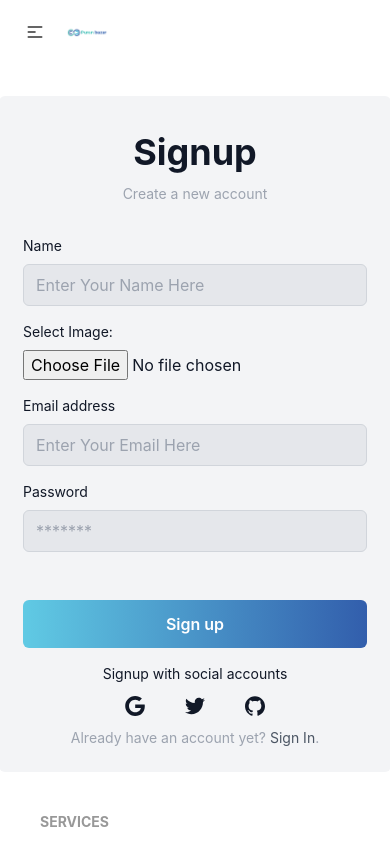
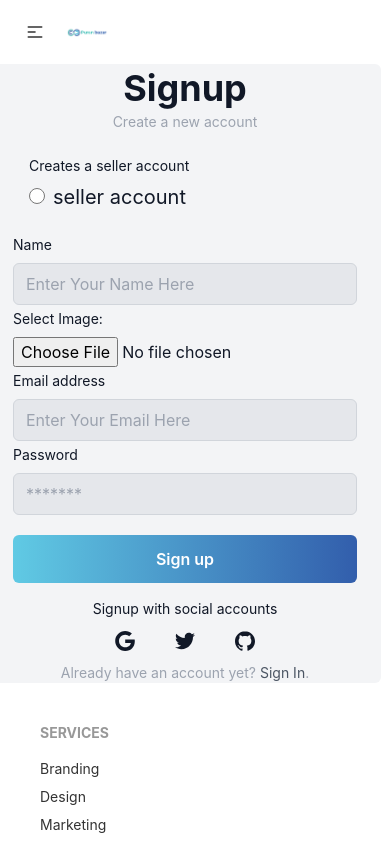
Before and after one commit to f4faysal/Puran-Bazar-project-s12-clients-sid, a React (Create React App) app: page /signup in a window 390 px wide. Shown: the top 844 px of the page. Built offline with nearby package versions, Linux system fonts and the light colour scheme; no server answers.

Commit message:
add a sellar loging system

```diff
--- a/package.json
+++ b/package.json
@@ -3,6 +3,7 @@
   "version": "0.1.0",
   "private": true,
   "dependencies": {
+    "@headlessui/react": "^1.7.4",
     "@heroicons/react": "^2.0.13",
     "@tanstack/react-query": "^4.16.1",
     "@testing-library/jest-dom": "^5.16.5",
--- a/src/Components/Card/ExpCard.js
+++ b/src/Components/Card/ExpCard.js
@@ -2,8 +2,8 @@ import { StarIcon } from "@heroicons/react/24/solid";
 import React from "react";
 import { Link } from "react-router-dom";
 
-const ExpCard = ({ categorie, det }) => {
-  const { logo, _id, slug , title } = categorie;
+const ExpCard = ({ categorie, det  }) => {
+  const { logo, _id, slug, title } = categorie;
 
   return (
     <div className="lg:w-1/4 md:w-1/2 p-4 w-full flex justify-center items-center flex-col">
@@ -20,11 +20,9 @@ const ExpCard = ({ categorie, det }) => {
 
       {det ? (
         <div className="mt-4">
-          <h3 className="text-gray-500 text-xs tracking-widest title-font mb-1">
-
-          </h3>
+          {/* <h3 className="text-gray-500 text-xs tracking-widest title-font mb-1"> </h3> */}
           <h2 className="text-gray-900 title-font text-lg font-medium">
-          {title}
+            {title}
           </h2>
           <p className="mt-1">total 99</p>
           <div className="flex mt-1">
--- /dev/null
+++ b/src/Components/Card/ItemCard.js
@@ -0,0 +1,25 @@
+import React from "react";
+
+const ItemCard = () => {
+
+  return (
+    <div className="card w-52 bg-base-100 shadow-xl">
+      <figure className="px-3 pt-2">
+        <img
+          src="https://placeimg.com/400/225/arch"
+          alt="Shoes"
+          className="rounded-xl"
+        />
+      </figure>
+      <div className=" card p-2 items-center text-center">
+        <h2 className="card-title">Shoes!</h2>
+        <p>If a dog chews shoes whose shoes does he choose?</p>
+        <div className="card-actions">
+          <button className="btn btn-primary">Buy Now</button>
+        </div>
+      </div>
+    </div>
+  );
+};
+
+export default ItemCard;
--- a/src/Routes/routes.js
+++ b/src/Routes/routes.js
@@ -17,14 +17,18 @@ const router = createBrowserRouter([
         element: <Home />,
       },
       {
-        path: "/categoriesAll",
+        path: "/categories",
         element: <CategoriesAll />,
       },
 
       {
         path: "/categoriseItem/:slug",
         loader: ({ params }) =>
-          fetch(`http://localhost:5000/categories/${params.slug}`),
+          fetch(`http://localhost:5000/categories/${params.slug}`, {
+            headers: {
+              authorization: `bearer ${localStorage.getItem("access-token")}`,
+            },
+          }),
         element: <CategoriseItem />,
       },
       {
--- a/src/Shared/Navbar/Navbar.js
+++ b/src/Shared/Navbar/Navbar.js
@@ -14,7 +14,7 @@ const Navbar = () => {
         <Link to={"/"}>Home</Link>
       </li>
       <li>
-        <Link to={"/"}>Contact Us</Link>
+        <Link to={"/categories"}>Categories</Link>
       </li>
       {user?.uid ? (
         <>
--- /dev/null
+++ b/src/api/auth.js
@@ -0,0 +1,18 @@
+export const setAuthToken = (user , accountType) => {
+  const currentUser = {
+    email: user.email,
+    accountType
+  };
+  //sev user in db and grt token
+  fetch(`http://localhost:5000/user/${user?.email}`, {
+    method: "PUT",
+    headers: { "content-type": "application/json" },
+    body: JSON.stringify(currentUser ),
+  })
+    .then((res) => res.json())
+    .then((data) => {
+      console.log(data);
+      localStorage.setItem("access-token", data.token);
+    });
+  console.log("call", user);
+};
--- a/src/contexts/AuthProvider.js
+++ b/src/contexts/AuthProvider.js
@@ -53,7 +53,7 @@ const AuthProvider = ({ children }) => {
   // 5. Logout
   const logout = () => {
     setLoading(true)
-    localStorage.removeItem('aircnc-token')
+    localStorage.removeItem('access-token')
     return signOut(auth)
   }
 
--- a/src/page/Home/Categories/Categories.js
+++ b/src/page/Home/Categories/Categories.js
@@ -12,14 +12,11 @@ const Categories = () => {
       try {
         const url = "http://localhost:5000/categories";
         // try cghat function handel to error
-        const res = await fetch(
-          url
-          // ,         {
-          //       headers: {
-          //         // authorization: `bearer ${localStorage.getItem("accessToken")}`,
-          //       },
-          //     }
-        );
+        const res = await fetch(url, {
+          headers: {
+            authorization: `bearer ${localStorage.getItem("access-token")}`,
+          },
+        });
         const data = await res.json();
         console.log(data);
         return data;
@@ -36,14 +33,28 @@ const Categories = () => {
             Categories to Sell
           </h1>
           <Link
-            to="/categoriesAll"
-            className="text-sm btn btn-primary lg:text-xl font-semibold  text-white mt-2"
+            to="/categories"
+            className="text-[5px] btn btn-sm btn-secondary lg:text-xl font-semibold  text-white mt-2"
           >
             View all
+            <svg
+              xmlns="http://www.w3.org/2000/svg"
+              fill="none"
+              viewBox="0 0 24 24"
+              strokeWidth={1.5}
+              stroke="currentColor"
+              className="w-6 h-6"
+            >
+              <path
+                strokeLinecap="round"
+                strokeLinejoin="round"
+                d="M8.25 4.5l7.5 7.5-7.5 7.5"
+              />
+            </svg>
           </Link>
         </div>
         <div className="hero-content flex-col lg:flex-row-reverse ">
-          {categories.map((categorie, i) => (
+          {categories?.map((categorie, i) => (
             <ExpCard key={i} categorie={categorie}></ExpCard>
           ))}
         </div>
--- a/src/page/Home/Categories/CategoriesAll/CategoriesAll.js
+++ b/src/page/Home/Categories/CategoriesAll/CategoriesAll.js
@@ -4,20 +4,17 @@ import smartphone from "../../../../assets/smartphone.png";
 import AllPageTopSection from "../../../../Components/AllPageTopSection/AllPageTopSection";
 import ExpCard from "../../../../Components/Card/ExpCard";
 const CategoriesAll = () => {
-  const { data: categories = [] } = useQuery({
+  const { data: categories = [] , refetch } = useQuery({
     queryKey: ["categories"],
     queryFn: async () => {
       try {
         const url = "http://localhost:5000/categories";
         // try cghat function handel to error
-        const res = await fetch(
-          url
-          // ,         {
-          //       headers: {
-          //         // authorization: `bearer ${localStorage.getItem("accessToken")}`,
-          //       },
-          //     }
-        );
+        const res = await fetch(url, {
+          headers: {
+            authorization: `bearer ${localStorage.getItem("access-token")}`,
+          },
+        });
         const data = await res.json();
         console.log(data);
         return data;
@@ -45,7 +42,7 @@ const CategoriesAll = () => {
         <div className="hero-content lg:flex-col">
           <div className="hero-content flex-col lg:flex-row-reverse ">
             {categories.map((categorie, i) => (
-              <ExpCard key={i} categorie={categorie}></ExpCard>
+              <ExpCard key={i} categorie={categorie} refetch={refetch}></ExpCard>
             ))}
           </div>
         </div>
--- a/src/page/Home/Categories/CategoriseItem/CategoriseItem.js
+++ b/src/page/Home/Categories/CategoriseItem/CategoriseItem.js
@@ -3,12 +3,13 @@ import { useLoaderData } from "react-router-dom";
 import smartphone from "../../../../assets/smartphone.png";
 import AllPageTopSection from "../../../../Components/AllPageTopSection/AllPageTopSection";
 import ExpCard from "../../../../Components/Card/ExpCard";
+import ItemCard from "../../../../Components/Card/ItemCard";
 
 const CategoriseItem = () => {
   const [extaDetles, srtExtaDetles] = useState(true);
-
   const categoris = useLoaderData();
   console.log(categoris);
+
 
   return (
     <div>
@@ -27,6 +28,14 @@ const CategoriseItem = () => {
           {" "}
         </ExpCard>
       </div>
+      <div>
+        <div><h1>Pick Model</h1></div>
+        <div className="grid grid-cols-5  items-center gap-4 justify-center justify-items-center">
+        {
+         [...Array(60)].map( item => <ItemCard></ItemCard> )
+        }
+        </div>
+      </div>
     </div>
   );
 };
--- a/src/page/Login/Login.js
+++ b/src/page/Login/Login.js
@@ -1,12 +1,11 @@
 import React, { useContext } from "react";
+import toast from "react-hot-toast";
 import { Link, useLocation, useNavigate } from "react-router-dom";
-// import PrimaryButton from "../../Components/Button/PrimaryButton";
-import { AuthContext } from "../../contexts/AuthProvider";
-// import SmallSpinner from "../../Components/Spinner/SmallSpinner";
-import toast from "react-hot-toast";
+import { setAuthToken } from "../../api/auth";
 import PrimaryButton from "../../Components/Button/PrimaryButton";
 import SmallSpinner from "../../Components/Spinner/SmallSpinner";
-// import {setAuthToken} from '../../api/auth'
+import { AuthContext } from "../../contexts/AuthProvider";
+
 
 
 const Login = () => {
@@ -16,16 +15,16 @@ const Login = () => {
   const navigate = useNavigate();
   const location = useLocation();
   const from = location.state?.from?.pathname || "/";
+
   const handelSubmit = (event) => {
     event.preventDefault();
-
     const email = event.target.email.value;
     const password = event.target.password.value;
+
     signin(email, password)
       .then((res) => {
         toast.success("Logine Success..");
-        // setAuthToken(res.user)
-
+        setAuthToken(res.user)
         navigate(from, { replace: true });
       })
       .catch((err) => {
@@ -37,7 +36,7 @@ const Login = () => {
 
   const handelSignInWithGoogle = () => {
     signInWithGoogle().then((result) => {
-      // setAuthToken(result.user)
+      setAuthToken(result.user)
       navigate(from, { replace: true });
 
       console.log("Google user :>> ", result);
--- a/src/page/Login/Signup.js
+++ b/src/page/Login/Signup.js
@@ -1,12 +1,19 @@
-import React, { useContext } from "react";
-import toast from "react-hot-toast";
+import React, { useContext, useState } from "react";
 import { Link, useLocation, useNavigate } from "react-router-dom";
+import { setAuthToken } from "../../api/auth";
 import PrimaryButton from "../../Components/Button/PrimaryButton";
+import SmallSpinner from "../../Components/Spinner/SmallSpinner";
 import { AuthContext } from "../../contexts/AuthProvider";
 
 const Signup = () => {
-  const { createUser, updateUserProfile, verifyEmail, signInWithGoogle } =
-    useContext(AuthContext);
+  const [accuntType, setAccountType] = useState("user");
+  const {
+    createUser,
+    updateUserProfile,
+    verifyEmail,
+    signInWithGoogle,
+    loading,
+  } = useContext(AuthContext);
   const navigate = useNavigate();
   const location = useLocation();
 
@@ -18,13 +25,14 @@ const Signup = () => {
     const image = event.target.image.files[0];
     const email = event.target.email.value;
     const password = event.target.password.value;
+    const accountType = accuntType;
 
-    console.log(name, image, email, password);
+    console.log("zx ---->", name, email, password, accountType);
 
     const formData = new FormData();
     formData.append("image", image);
 
-    //b44cfcd23ef7fd73c5884fdb49060a89
+    // b44cfcd23ef7fd73c5884fdb49060a89
     const url =
       "https://api.imgbb.com/1/upload?key=b44cfcd23ef7fd73c5884fdb49060a89";
     fetch(url, { method: "POST", body: formData })
@@ -35,14 +43,16 @@ const Signup = () => {
         createUser(email, password)
           .then((result) => {
             //updateUserProfile
-            updateUserProfile(name, imgUrl)
+            updateUserProfile(name, imgUrl);
+            setAuthToken(result.user , accountType );
+            navigate(from, { replace: true })
               //verifyEmail
-              .then(
-                verifyEmail().then(() => {
-                  toast.success("Place chack your Email to verify Code");
-                  navigate(from, { replace: true });
-                })
-              )
+              .then
+              // verifyEmail().then(() => {
+              //   toast.success("Place chack your Email to verify Code");
+              //   navigate(from, { replace: true });
+              // })
+              ()
               .catch((err) => console.log("err :>> ", err));
             console.log(" result :>> ", result);
           })
@@ -53,25 +63,53 @@ const Signup = () => {
 
   const handelSignInWithGoogle = () => {
     signInWithGoogle().then((result) => {
+      setAuthToken(result.user);
       navigate(from, { replace: true });
       console.log("Google user :>> ", result);
     });
   };
 
   return (
-    <div className="flex justify-center items-center pt-8">
-      <div className="flex flex-col max-w-md p-6 rounded-md sm:p-10 bg-gray-100 text-gray-900">
-        <div className="mb-8 text-center">
-          <h1 className="my-3 text-4xl font-bold">Signup</h1>
+    <div className="flex justify-center items-end pt-0 gap-5">
+      <div className="flex flex-col max-w-md px-6 rounded-md sm:p-10 bg-gray-100 text-gray-900">
+        <div className="mb-1 text-center">
+          <h1 className="my-1 text-4xl font-bold">Signup</h1>
           <p className="text-sm text-gray-400">Create a new account</p>
         </div>
         <form
           onSubmit={handelSubmit}
           noValidate=""
           action=""
-          className="space-y-12 ng-untouched ng-pristine ng-valid"
+          className="space-y-5 ng-untouched ng-pristine ng-valid"
         >
-          <div className="space-y-4">
+          <div className="space-y-1">
+            <div>
+              <div className="w-full px-4 py-5">
+                <fieldset>
+                  <legend className="block mb-1 text-sm">
+                    Creates a seller account
+                  </legend>
+                  <input
+                    onChange={(event) => setAccountType(event.target.value)}
+                    id="draft"
+                    className="peer/draft w-4 h-4 mt-2"
+                    type="radio"
+                    value="seller"
+                    name="seller"
+                  />
+                  <label
+                    for="draft"
+                    className="peer-checked/draft:text-secondary text-xl pl-2"
+                  >
+                    seller account
+                  </label>
+
+                  <div className="hidden peer-checked/draft:block">
+                    Seller account selacted
+                  </div>
+                </fieldset>
+              </div>
+            </div>
             <div>
               <label htmlFor="email" className="block mb-2 text-sm">
                 Name
@@ -80,7 +118,7 @@ const Signup = () => {
                 type="text"
                 name="name"
                 id="name"
-                // required
+                required
                 placeholder="Enter Your Name Here"
                 className="w-full px-3 py-2 border rounded-md border-gray-300 focus:outline-green-500 bg-gray-200 text-gray-900"
                 data-temp-mail-org="0"
@@ -95,7 +133,7 @@ const Signup = () => {
                 id="image"
                 name="image"
                 accept="image/*"
-                // required
+                required
               />
             </div>
             <div>
@@ -103,7 +141,7 @@ const Signup = () => {
                 Email address
               </label>
               <input
-                // required
+                required
                 type="email"
                 name="email"
                 id="email"
@@ -128,13 +166,13 @@ const Signup = () => {
               />
             </div>
           </div>
-          <div className="space-y-2">
+          <div className=" mt-0">
             <div>
               <PrimaryButton
                 type="submit"
                 classes="w-full px-8 py-3 font-semibold rounded-md bg-gray-900 hover:bg-gray-700 hover:text-white text-gray-100"
               >
-                Sign up
+                {loading ? <SmallSpinner></SmallSpinner> : "Sign up"}
               </PrimaryButton>
             </div>
           </div>
@@ -187,6 +225,9 @@ const Signup = () => {
           .
         </p>
       </div>
+      <div>
+        <img src="https://swap.com.bd/_nuxt/img/login-img.01f82b2.png" alt="" />
+      </div>
     </div>
   );
 };
```
Also changed, not shown: 1 other file (tests, documents, lock files or other folders).
